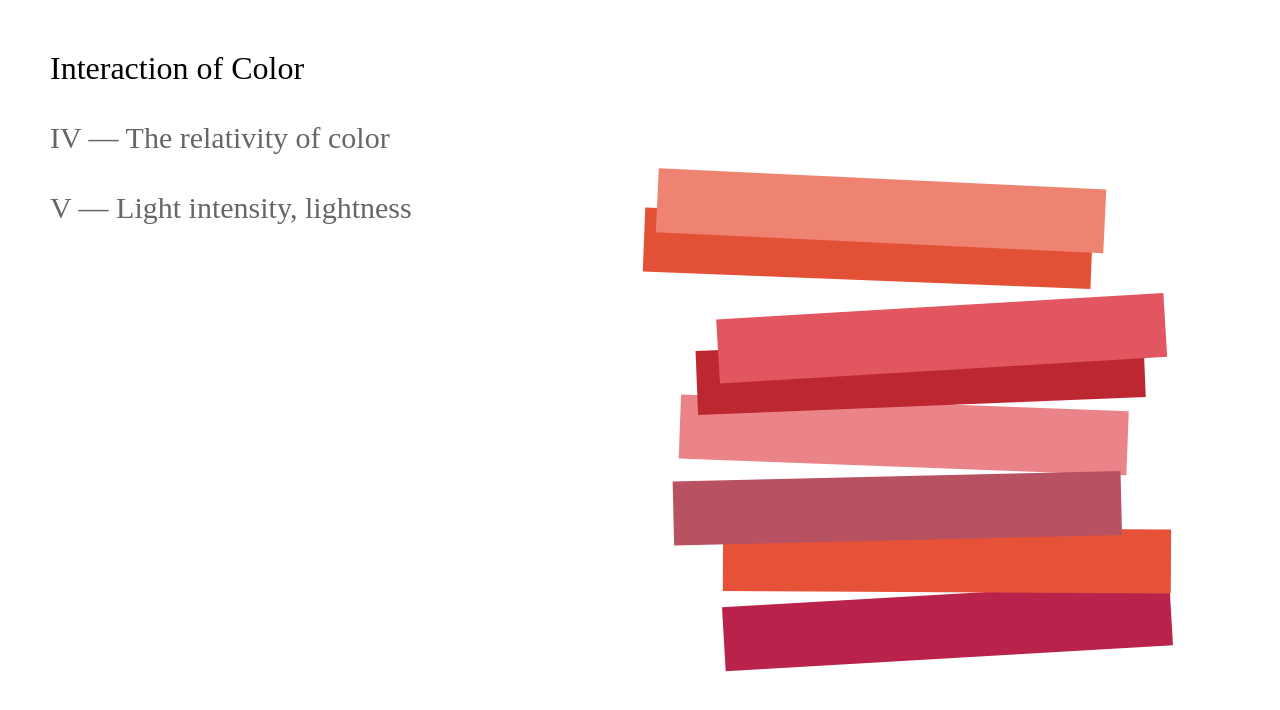
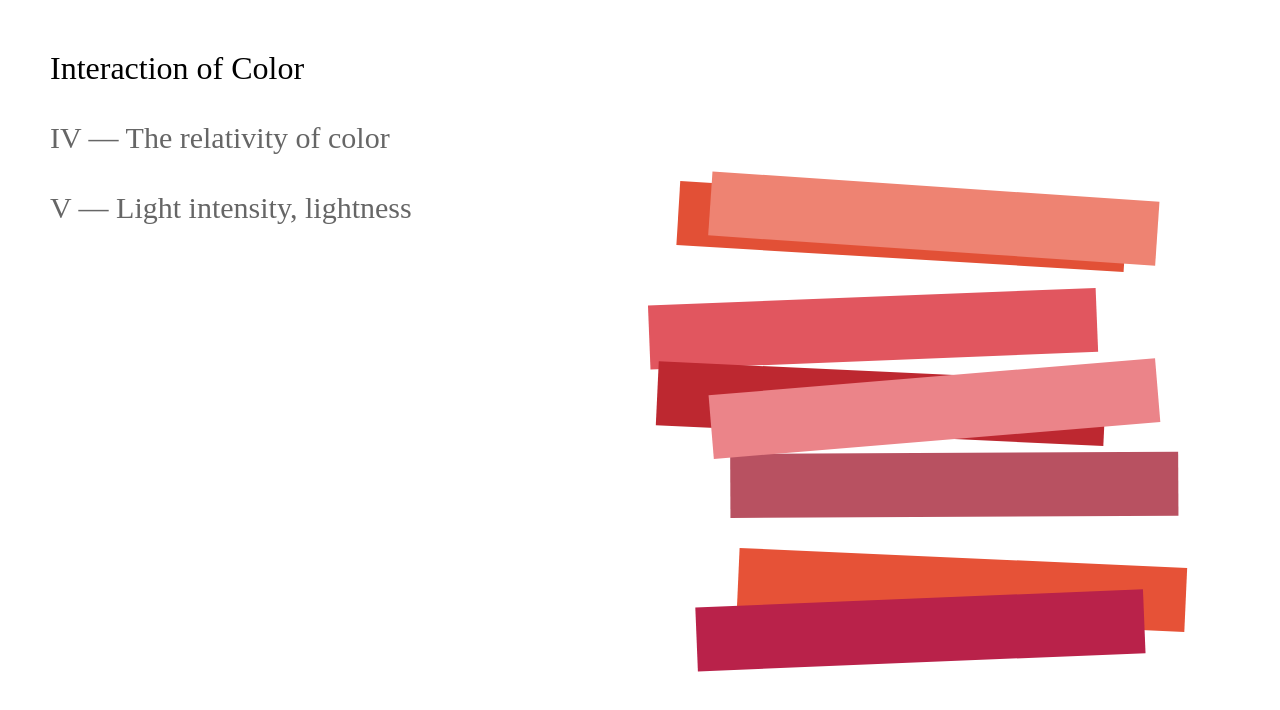
Before and after one commit to hturan/interaction-of-color, a React (Create React App) app: page / in a window 1280 px wide. Shown: the top 710 px of the page. Built offline with nearby package versions, Linux system fonts and the light colour scheme.

Commit message:
Smoothed out Contents animation

```diff
--- a/src/components/Contents.js
+++ b/src/components/Contents.js
@@ -37,19 +37,43 @@ export default props =>
   </div>;
 
 const reds = [
-  chroma.hsl(8, 0.78, 0.69),
-  chroma.hsl(9, 0.75, 0.55),
-  chroma.hsl(356, 0.7, 0.61),
-  chroma.hsl(357, 0.65, 0.45),
-  chroma.hsl(357, 0.72, 0.72),
-  chroma.hsl(351, 0.42, 0.52),
-  chroma.hsl(9, 0.78, 0.56),
-  chroma.hsl(344, 0.69, 0.43)
+  {
+    color: chroma.hsl(8, 0.78, 0.69),
+    zIndex: Math.floor(Math.random() * 10)
+  },
+  {
+    color: chroma.hsl(9, 0.75, 0.55),
+    zIndex: Math.floor(Math.random() * 10)
+  },
+  {
+    color: chroma.hsl(356, 0.7, 0.61),
+    zIndex: Math.floor(Math.random() * 10)
+  },
+  {
+    color: chroma.hsl(357, 0.65, 0.45),
+    zIndex: Math.floor(Math.random() * 10)
+  },
+  {
+    color: chroma.hsl(357, 0.72, 0.72),
+    zIndex: Math.floor(Math.random() * 10)
+  },
+  {
+    color: chroma.hsl(351, 0.42, 0.52),
+    zIndex: Math.floor(Math.random() * 10)
+  },
+  {
+    color: chroma.hsl(9, 0.78, 0.56),
+    zIndex: Math.floor(Math.random() * 10)
+  },
+  {
+    color: chroma.hsl(344, 0.69, 0.43),
+    zIndex: Math.floor(Math.random() * 10)
+  },
 ];
 
 class IntensityAnimation extends Component {
   componentDidMount() {
-    this.interval = setInterval(() => this.forceUpdate(), 5000);
+    this.interval = setInterval(() => this.forceUpdate(), 7000);
 
     setTimeout(() => this.forceUpdate(), 0);
   }
@@ -73,7 +97,7 @@ class IntensityAnimation extends Component {
           justifyContent: 'center'
         }}
       >
-        {reds.map((color, index) =>
+        {reds.map(({color, zIndex}, index) =>
           <div
             key={index}
             style={{
@@ -82,10 +106,10 @@ class IntensityAnimation extends Component {
               width: '70%',
               position: 'relative',
               top: 0,
-              zIndex: Math.floor(Math.random() * 10),
+              zIndex,
               backgroundColor: color,
               transform: `rotate(${10 * Math.random() - 5}deg) translate(${100 * Math.random()}px, ${ 60 * Math.random() - 20}px)`,
-              transition: 'transform 3s, z-index 1.5s'
+              transition: 'transform 5s'
             }}
           />
         )}
```
